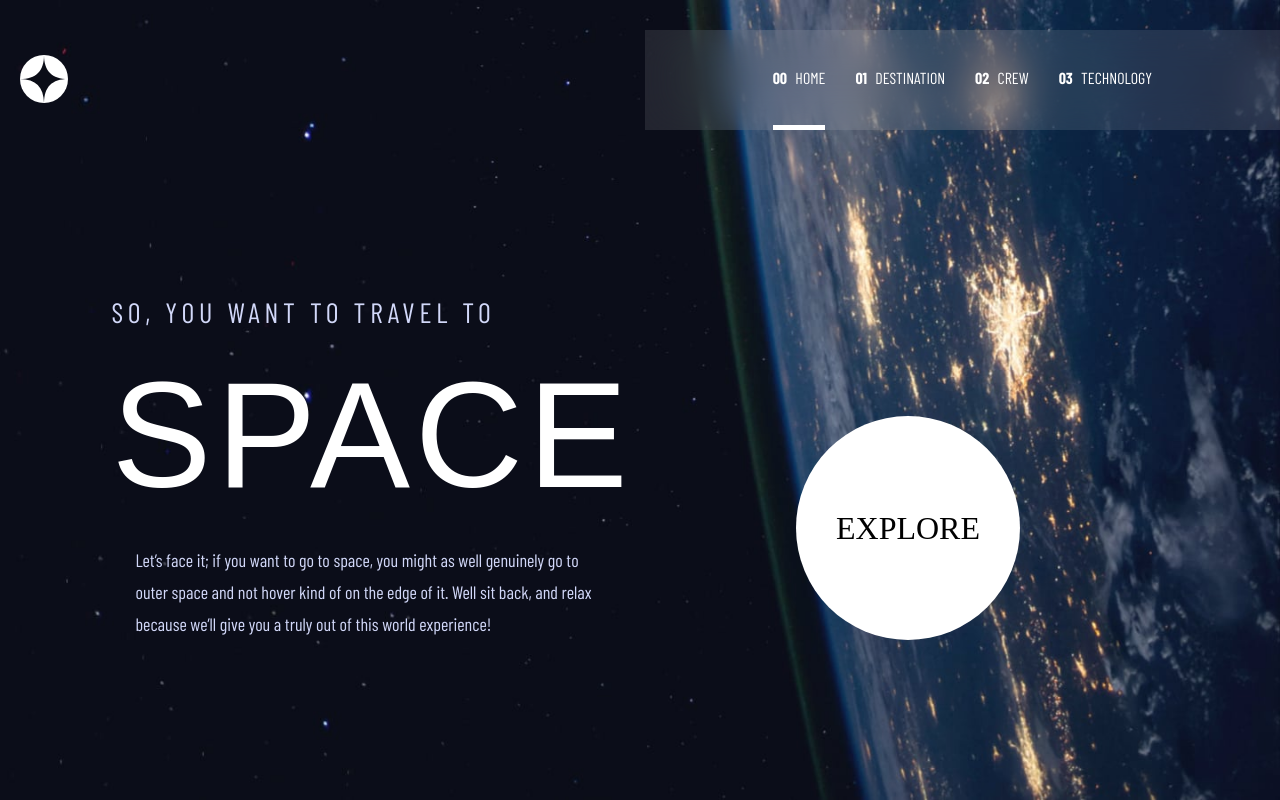
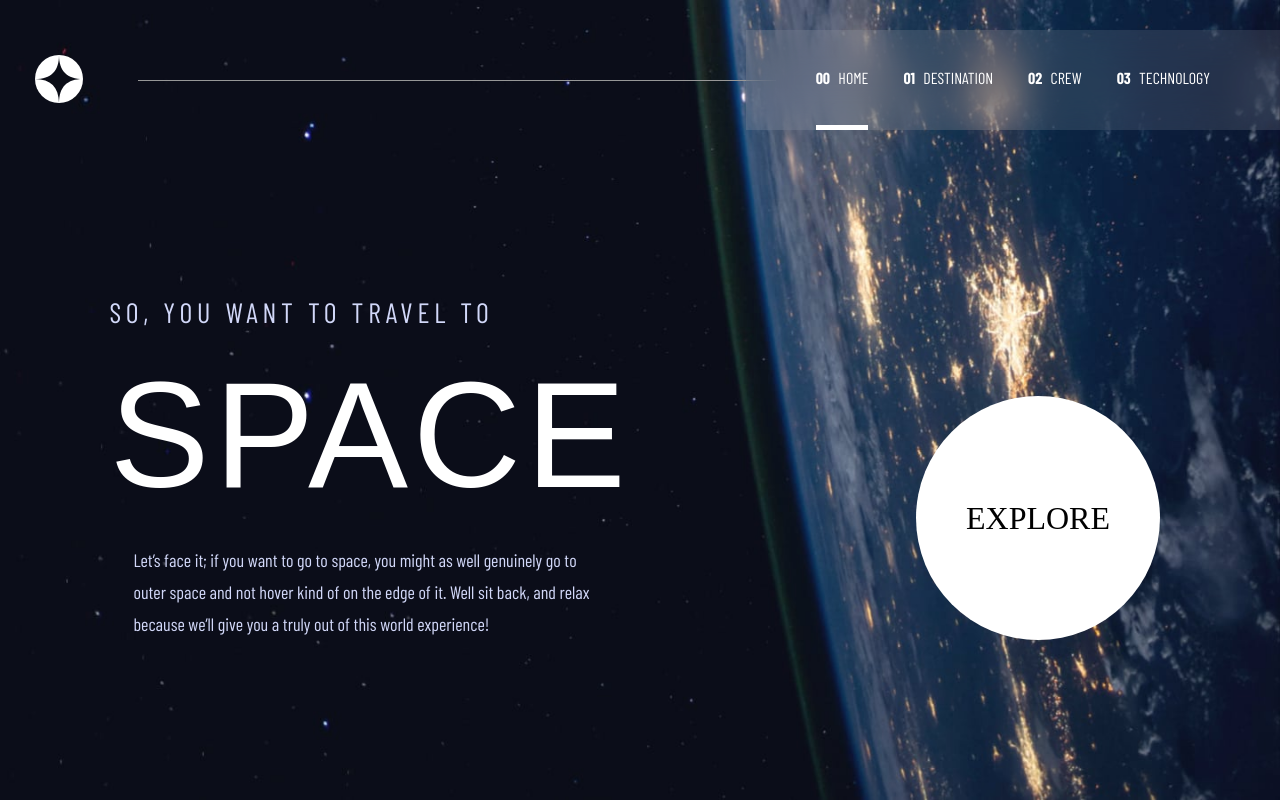
Before and after one commit to Shiiron/frontend-mentor-angular, an Angular app: page /home in a window 1280 px wide. Built offline with nearby package versions, Linux system fonts and the light colour scheme; a web font is replaced by a local one.

Commit message:
fix layout

```diff
--- a/src/app/main-menu/main-menu.component.html
+++ b/src/app/main-menu/main-menu.component.html
@@ -4,6 +4,8 @@
   </div>
 
   <button class="mobile-nav-toggle" nav-expanded="not-expanded" (click)="toggleNav()"></button>
+
+  <div class="header-line"></div>
 
   <nav class="main-nav">
     <ul class="primary-navigation underline-indicators flex" data-visible="not-visible">
--- a/src/app/main-menu/main-menu.component.scss
+++ b/src/app/main-menu/main-menu.component.scss
@@ -1,9 +1,14 @@
+.logo {
+  margin: 1.5rem clamp(1.5rem, 5vw, 3.5rem);
+}
+
 .primary-header {
   align-items: center;
   justify-content: space-between;
 }
 
 .primary-navigation {
+  gap: clamp(1.5rem, 5vw, 3.5rem);
   margin: 0;
   padding: 0;
   list-style: none;
@@ -29,10 +34,6 @@
   }
 }
 
-.logo {
-  margin: 2rem;
-}
-
 .primary-navigation-item {
   cursor: pointer;
 }
@@ -45,17 +46,17 @@
   cursor: pointer;
   padding-block: 3.8rem;
   border: 0;
-  border-bottom: 0.5rem solid hsl(0 0 100% / 0);
+  border-bottom: 0.5rem solid hsl(0 0% 100% / 0);
 }
 
 .underline-indicators > *:hover,
 .underline-indicators > *:focus {
-  border-color: hsl(0 0 100% / 0.5);
+  border-color: hsl(0 0% 100% / 0.5);
 }
 
 .underline-indicators > .active {
-  color: hsl(0 0 100% / 1);
-  border-color: hsl(0 0 100% / 1);
+  color: hsl(0 0% 100% / 1);
+  border-color: hsl(0 0% 100% / 1);
 }
 
 @media (min-width: 35em) and (max-width: 55em) {
@@ -66,8 +67,7 @@
 
 @media (min-width: 35em) {
   .primary-navigation {
-    gap: 3rem;
-    padding-inline: clamp(4rem, 10vw, 15rem);
+    padding-inline: clamp(3rem, 7vw, 7rem);
   }
 }
 
@@ -110,5 +110,15 @@
 @media (min-width: 45em) {
   .primary-header {
     margin-top: 3rem;
+    justify-content: start;
+  }
+
+  .header-line {
+    height: 1px;
+    background: #979797;
+    width: auto;
+    display: flex;
+    flex-grow: 1;
+    margin-right: -5rem;
   }
 }
--- a/src/app/main-page/main-page.component.html
+++ b/src/app/main-page/main-page.component.html
@@ -1,7 +1,7 @@
 <div class="grid-container grid-container--main-page">
   <div class="padding-bottom">
     <h1 class="uppercase heading-5 text-light">So, you want to travel to
-    <span class="heading-1 heading-padding text-white">Space</span></h1>
+    <span class="heading-1 d-block heading-padding text-white">Space</span></h1>
     <p class="body-typo text-light main-text">Let’s face it; if you want to go to space, you might as well genuinely go to
     outer space and not hover kind of on the edge of it. Well sit back, and relax
     because we’ll give you a truly out of this world experience! </p>
--- a/src/app/main-page/main-page.component.scss
+++ b/src/app/main-page/main-page.component.scss
@@ -4,7 +4,7 @@
   z-index: 1;
   display: inline-grid;
   place-items: center;
-  padding: 2rem;
+  padding: 3rem;
   border-radius: 50%;
   aspect-ratio: 1;
   text-decoration: none;
@@ -37,15 +37,21 @@
   padding-inline: 2.4rem;
 }
 
+.explore-button {
+  justify-self: center;
+}
+
+@media (min-width: 35em) {
+  .large-button {
+    padding: 5rem;
+    font-size: 3.2rem;
+  }
+}
+
 @media (min-width: 45em) {
   .heading-padding {
     display: block;
     padding-block: 2.4rem;
-  }
-
-  .large-button {
-    padding: 4rem;
-    font-size: 3.2rem;
   }
 
   .grid-container--main-page {
@@ -55,4 +61,8 @@
   .padding-bottom {
     padding-bottom: max(6rem, 20vh);
   }
+
+  .explore-button {
+    justify-self: end;
+  }
 }
--- a/src/styles.scss
+++ b/src/styles.scss
@@ -112,15 +112,16 @@ img {
 }
 
 /* layout */
-.grid-container {
-  display: grid;
-  text-align: center;
-  place-items: center;
-  height: 100%;
+.d-block {
+  display: block;
 }
 
-grid-container * {
-  max-width: 50ch;
+.grid-container {
+  text-align: center;
+  display: grid;
+  place-items: center;
+  padding-inline: 1rem;
+  height: 100%;
 }
 
 .background {
@@ -166,9 +167,15 @@ grid-container * {
   }
 }
 
+@media (min-width: 35em) and (max-width: 55em) {
+  .grid-container * {
+    max-width: 80ch;
+  }
+}
+
 @media (min-width: 45em) {
   .grid-container {
-    gap: 3.6rem;
+    column-gap: 4rem;
     text-align: left;
     grid-template-columns:
       minmax(1rem, 1fr)
```
